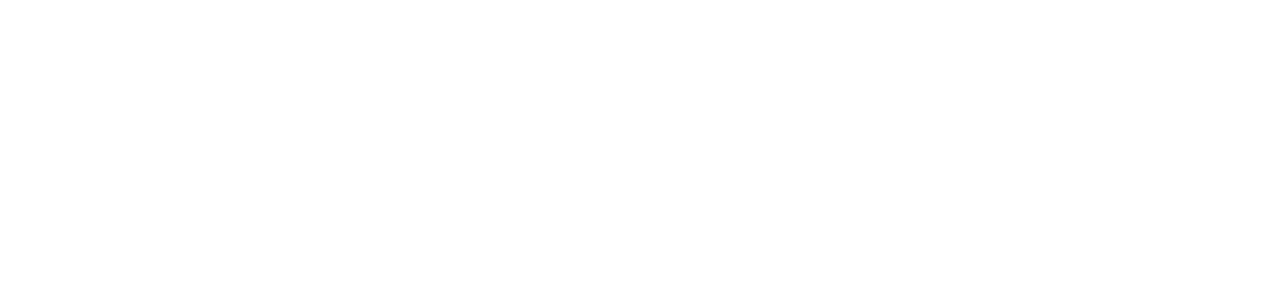
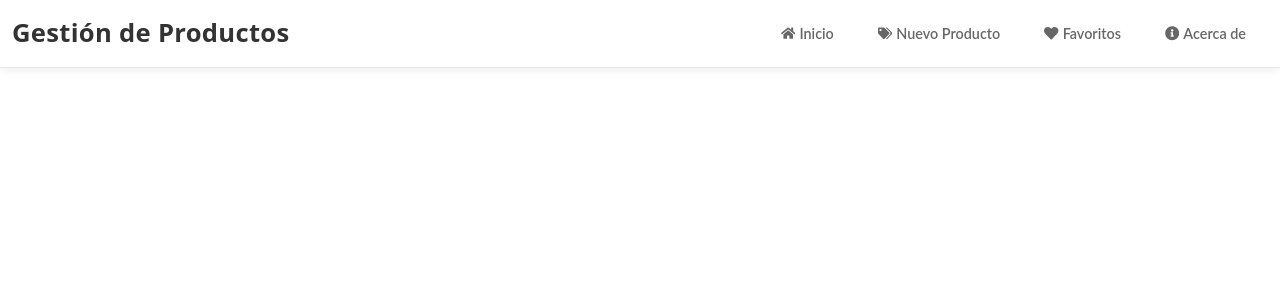
Before and after one commit to Nicolas-Barboza/pv_tp_integrador_grupo6, a React (Vite) app: page / in a window 1280 px wide. Before the commit this address had no page. Shown: the top 300 px of the page. Built offline with nearby package versions, Linux system fonts and the light colour scheme.

Commit message:
feat(navbar): Agregue el componente NavBar con estilos bootstrap+css y navegación con enlaces

```diff
--- a/src/App.jsx
+++ b/src/App.jsx
@@ -1,5 +1,6 @@
 import React from 'react';
 import { BrowserRouter as Router, Routes, Route } from 'react-router-dom';
+import NavBar from './components/NavBar';
 import './App.css';
 import './index.css';
 
@@ -16,6 +17,7 @@
     <div>
       <Router>
         <div className="app-container">
+          <NavBar />
           <main className="content-wrap" style={{ paddingTop: "10px" }}>
             <div className="main-content-area">
               <Routes>
--- /dev/null
+++ b/src/components/NavBar.jsx
@@ -0,0 +1,33 @@
+import { Link } from 'react-router-dom';
+import { Navbar, Nav, Container } from 'react-bootstrap';
+import { FaHome, FaTags, FaInfoCircle, FaHeart } from 'react-icons/fa';
+import '../styles/CustomNavBar.css';
+
+function NavBar() {
+    return (
+        <Navbar fixed="top" expand="lg" variant="dark" className="custom-navbar">
+            <Container fluid>
+                <Navbar.Brand as={Link} to="/home" className="custom-navbar-brand"> Gestión de Productos</Navbar.Brand>
+                <Navbar.Toggle aria-controls="basic-navbar-nav" />
+                <Navbar.Collapse id="basic-navbar-nav">
+                    <Nav className="ms-auto align-items-center">
+                        <Nav.Link as={Link} to="/home" className="custom-nav-link">
+                            <FaHome className="me-1" /> Inicio
+                        </Nav.Link>
+                        <Nav.Link as={Link} to="/products/new" className="custom-nav-link">
+                            <FaTags className="me-1" /> Nuevo Producto
+                        </Nav.Link>
+                        <Nav.Link as={Link} to="/favorites" className="custom-nav-link">
+                            <FaHeart className="me-1" /> Favoritos
+                        </Nav.Link>
+                        <Nav.Link as={Link} to="/acerca" className="custom-nav-link">
+                            <FaInfoCircle className="me-1" /> Acerca de
+                        </Nav.Link>
+                    </Nav>
+                </Navbar.Collapse>
+            </Container>
+        </Navbar>
+    );
+}
+
+export default NavBar;
--- /dev/null
+++ b/src/styles/CustomNavBar.css
@@ -0,0 +1,77 @@
+.custom-navbar {
+    background-color: #ffffff !important;
+    min-height: 68px;
+    box-shadow: 0 2px 8px rgba(0, 0, 0, 0.08);
+    border-bottom: 1px solid #e9e9e9;
+    transition: all 0.3s ease-in-out;
+}
+
+.custom-navbar .custom-navbar-brand,
+.custom-navbar .navbar-brand:hover,
+.custom-navbar .navbar-brand:focus {
+    color: #333333 !important;
+    font-size: 1.6em;
+    font-weight: 700;
+    text-shadow: none !important;
+    text-decoration: none !important;
+    letter-spacing: 0.3px;
+}
+
+.custom-navbar .custom-nav-link {
+    color: #666666 !important;
+    background-color: transparent !important;
+    padding: 10px 16px !important;
+    border-radius: 0px !important;
+    border: none !important;
+    margin-left: 6px;
+    margin-right: 6px;
+    font-family: 'Lato', sans-serif;
+    font-size: 0.9em;
+    font-weight: 600;
+    transition: all 0.2s ease-in-out;
+    display: inline-flex;
+    align-items: center;
+    text-decoration: none !important;
+    position: relative;
+}
+
+.custom-navbar .custom-nav-link::after {
+    content: '';
+    position: absolute;
+    bottom: 0;
+    left: 0;
+    width: 100%;
+    height: 3px;
+    background-color: #007bff;
+    transform: scaleX(0);
+    transition: transform 0.2s ease-out;
+    transform-origin: center;
+}
+
+.custom-navbar .custom-nav-link:hover {
+    color: #007bff !important;
+    background-color: transparent !important;
+    box-shadow: none !important;
+    transform: none;
+}
+
+.custom-navbar .custom-nav-link:hover::after {
+    transform: scaleX(1);
+}
+
+.custom-navbar .custom-nav-link.active {
+    color: #007bff !important;
+    background-color: rgba(0, 123, 255, 0.05) !important;
+    box-shadow: none !important;
+    transform: translateY(0px);
+}
+.custom-navbar .custom-nav-link.active::after {
+    transform: scaleX(1);
+    background-color: #007bff;
+}
+
+@media (max-width: 991.98px) {
+    .custom-navbar { min-height: 60px; }
+    .custom-navbar .custom-nav-link { margin-left: 0; margin-right: 0; margin-bottom: 0.4rem; width: 100%; justify-content: flex-start; padding: 10px 15px !important; font-size: 0.85em; }
+    .custom-navbar .navbar-nav { padding-top: 0.4rem; padding-bottom: 0.4rem; }
+}
```
